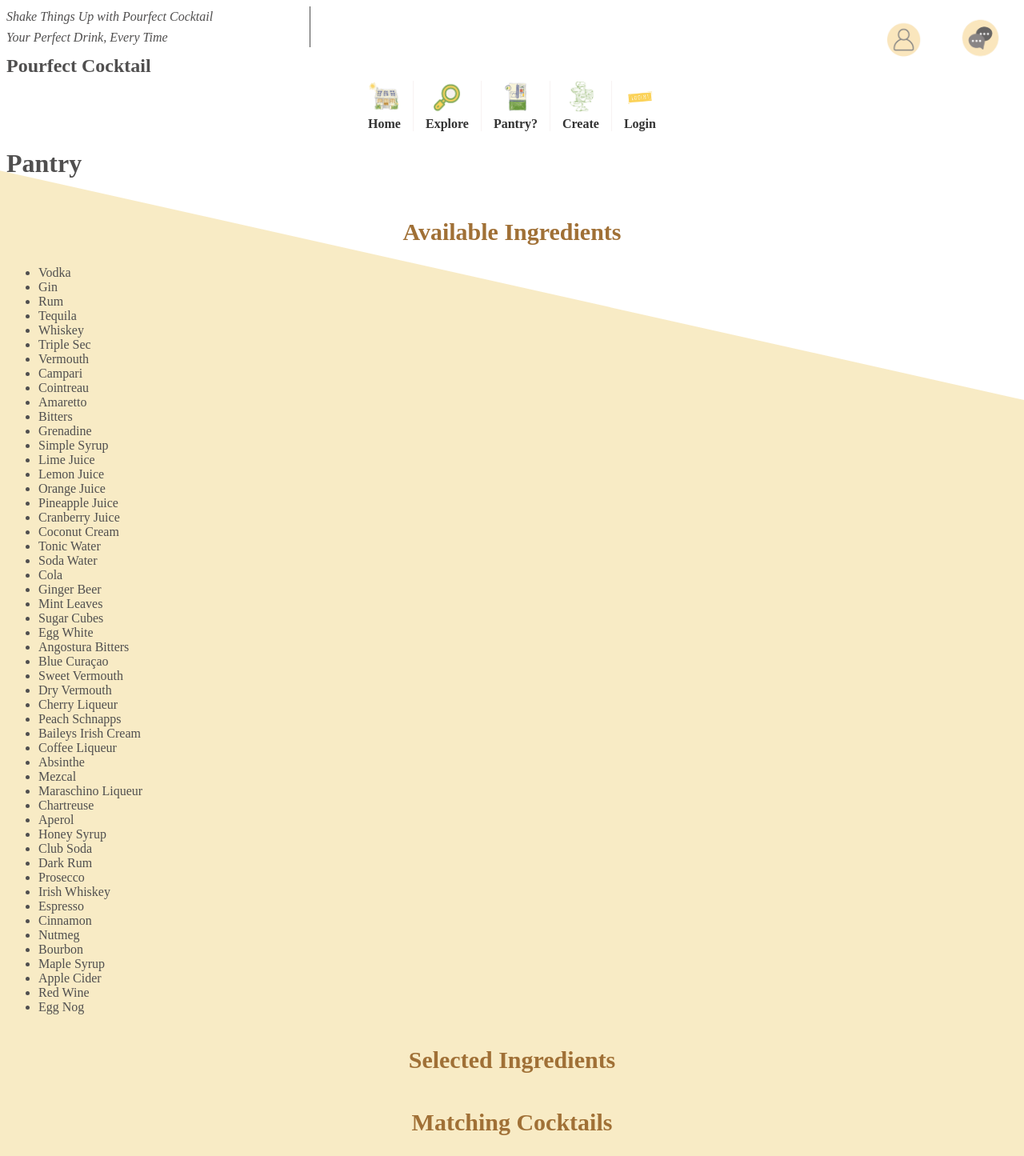
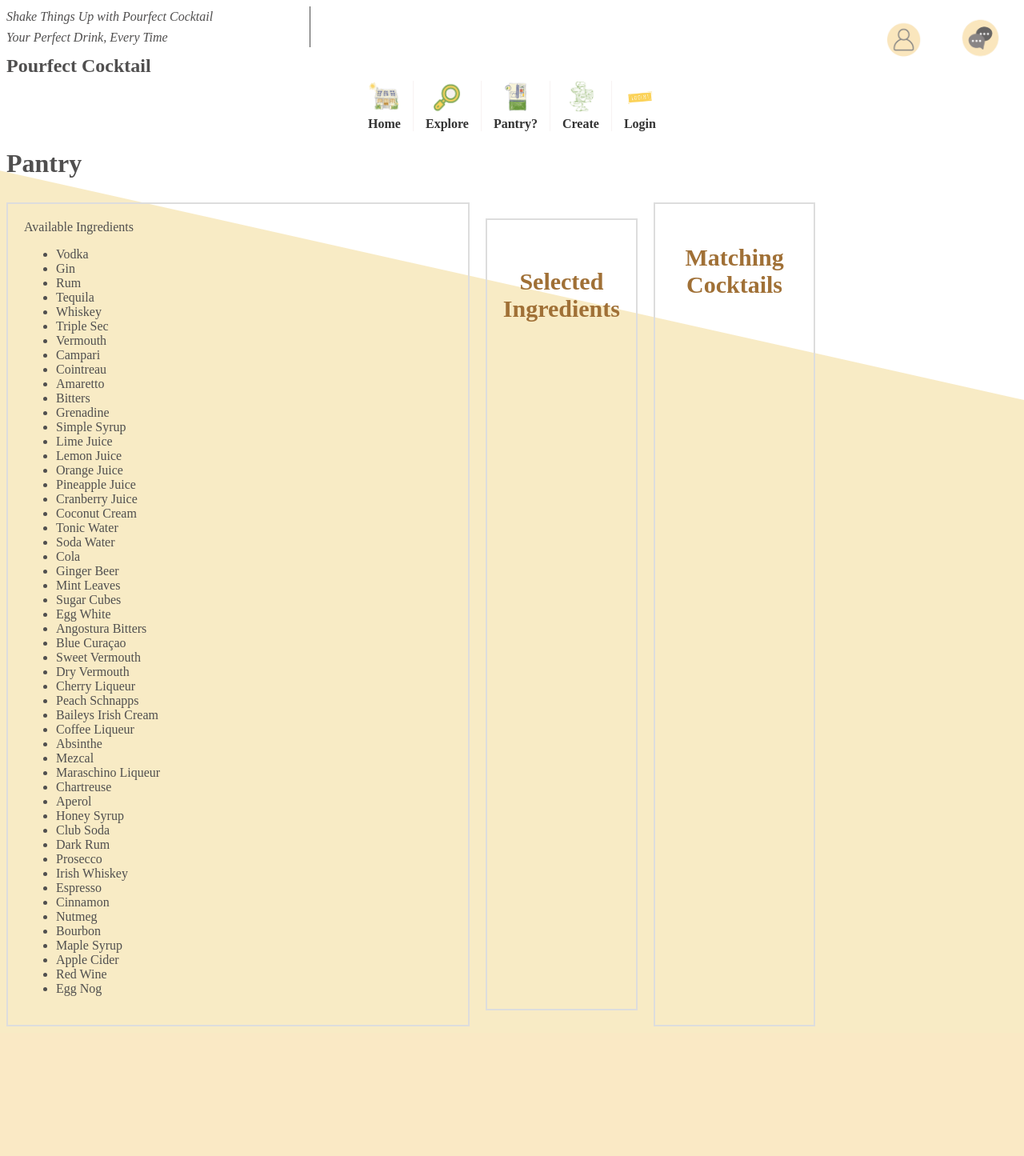
Before and after one commit to cs-ucc-ie/Team-15, a Flask app: page /pantry.html in a window 1280 px wide. Shown: the whole page at 80% size. After the commit the page ends 1283 px from the top, so only its background shows below. Run offline with Flask 3, Linux system fonts and the light colour scheme; data comes from the database, SQL or seed files in the repository.

Commit message:
Minor fixes

```diff
--- a/static/styles.css
+++ b/static/styles.css
@@ -481,3 +511,36 @@ h3 a {
 form {
     margin-bottom: 20px;
 }
+
+/* css for pantry page */
+
+.pantry-container{
+    display: flex;
+    width: 80%;
+    max-width: 1200px;
+}
+
+.pantry-left-col {
+    flex: 3;
+    padding: 20px;
+    border: 2px solid #ddd;
+}
+.pantry-right-col {
+    flex: 1;
+    display: flex;
+    flex-direction: column;
+    padding: 20px;
+}
+.pantry-top-right{
+    flex: 1;
+    display: flex;
+    flex-direction: column;
+    padding: 20px;
+    border: 2px solid #ddd;
+}
+
+.pantry-bottom-right{
+    flex: 1;
+    padding: 10px;
+    border: 2px solid #ddd;
+}
--- a/templates/pantry.html
+++ b/templates/pantry.html
@@ -11,8 +11,9 @@
     <!-- Nav Bar -->
     {% include 'navbar.html' %}
     <h1>Pantry</h1>
-
+<div class="pantry-container">
     <!-- Ingredients List -->
+    <div class="pantry-left-col"
     <h2>Available Ingredients</h2>
     <ul id="ingredient-list">
         {% for ingredient in ingredients %}
@@ -21,14 +22,20 @@
         </li>
         {% endfor %}
     </ul>
-
+    </div>
+    <div class="pantry-right-col">
+    <div class="pantry-top-right">
     <!-- Selected Ingredients -->
     <h2>Selected Ingredients</h2>
     <ul id="selected-ingredients-list"></ul>
+    </div>
+    </div>
 
     <!-- Matching Cocktails -->
+    <div class="pantry-bottom-right">
     <h2>Matching Cocktails</h2>
     <ul id="cocktail-list"></ul>
+    </div>
 
     <script>
         let selectedIngredients = [];
@@ -59,6 +66,6 @@
             });
         }
     </script>
-
+</div>
 </body>
 </html>
--- a/templates/register.html
+++ b/templates/register.html
@@ -30,7 +30,7 @@
             <input type="password" class="form-control" id="password" placeholder="Enter password" name="password" required>
 
             <label for="dob"> Date of Birth</label>
-            <input type="date" class class="form-control" id="dob" name="dob" required>
+            <input type="date" class="form-control" id="dob" name="dob" required>
             <br>
 
             {% if error %}
```
Also changed, not shown: other parts of static/styles.css (+31 -1 lines), templates/homepage.html (+10 -0 lines).
